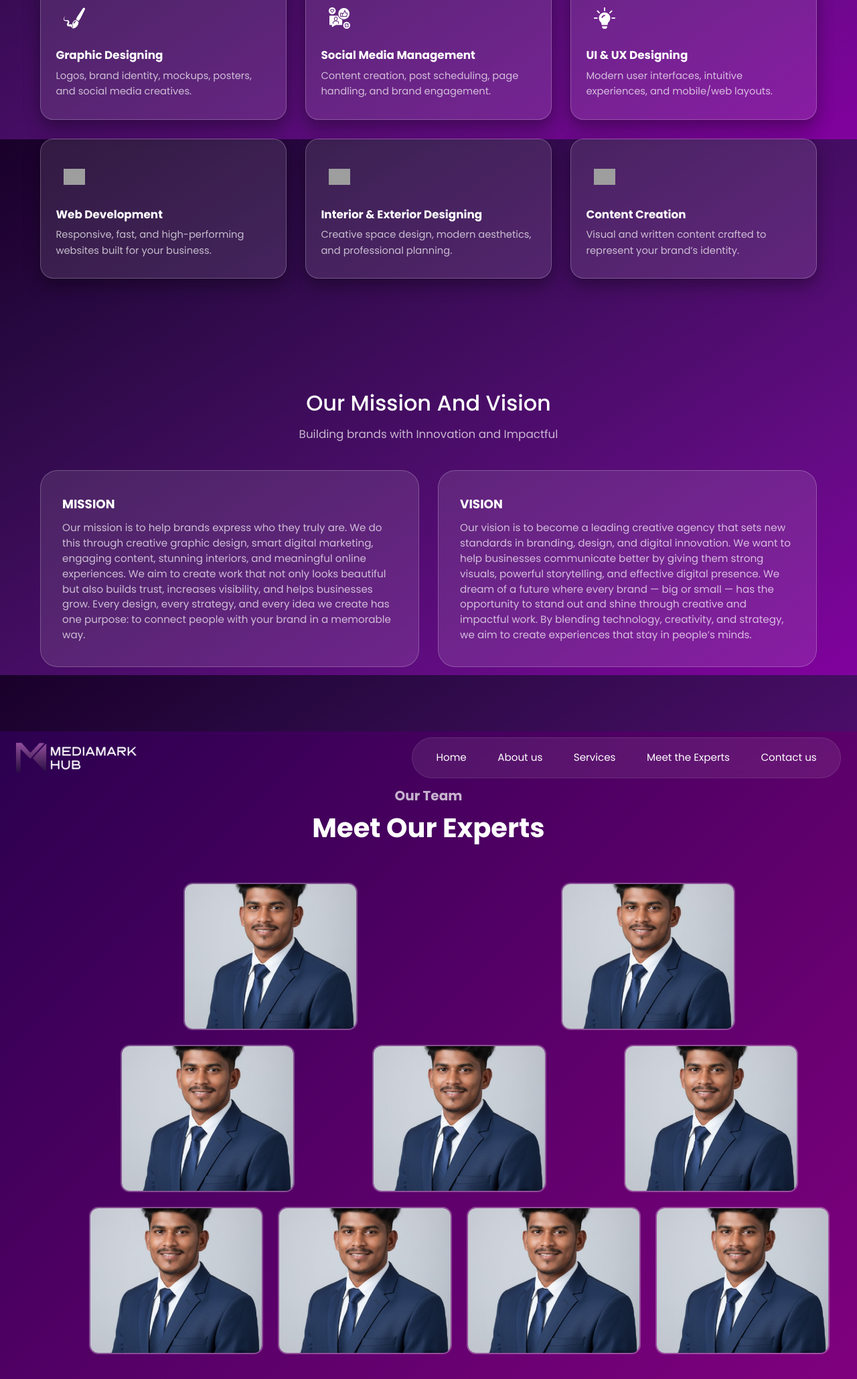
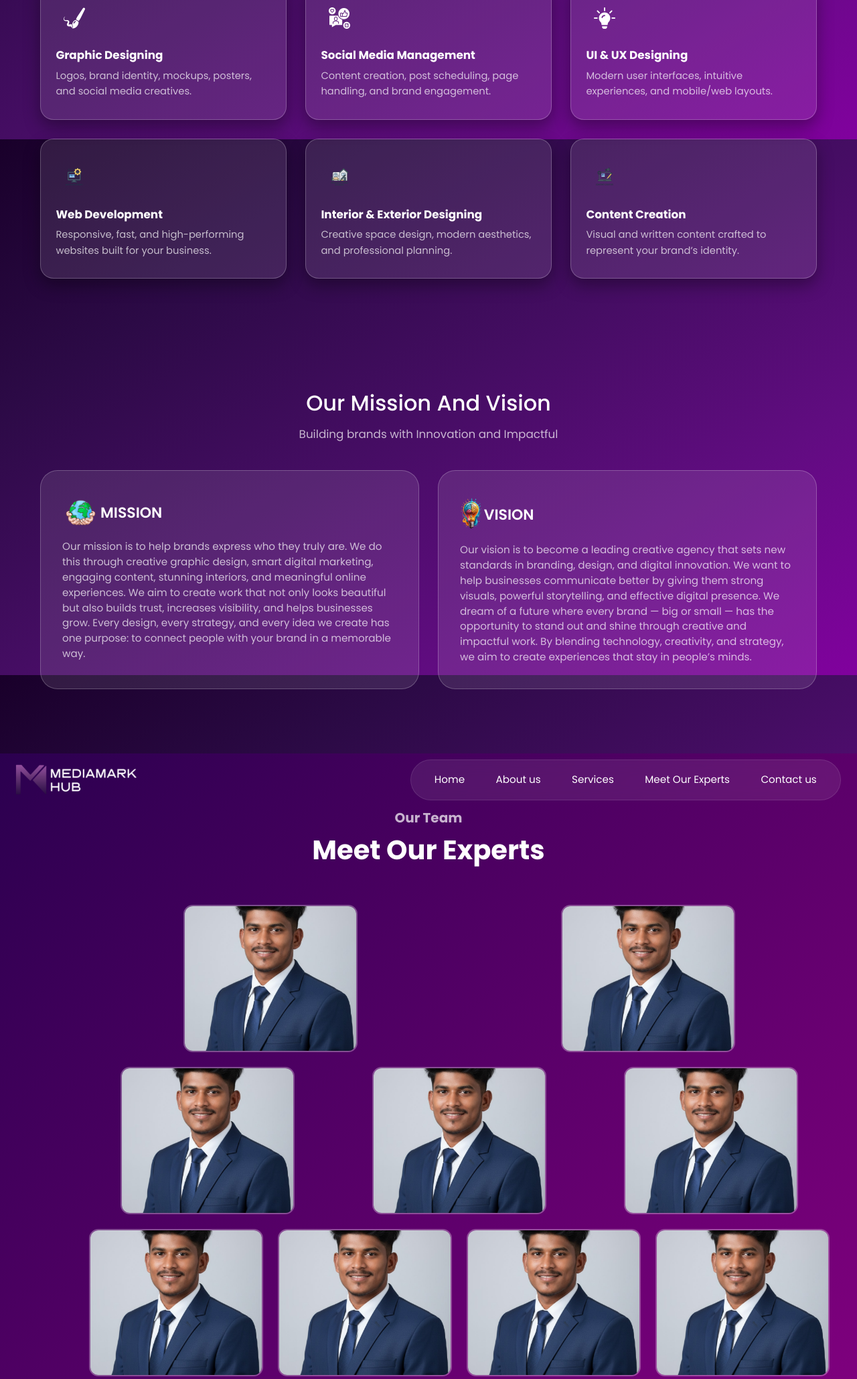
Before and after one commit to pavankalyan75699/MediaMarkHubWebsiteDesign, a Django app: template main/templates/media.html in a window 1280 px wide, after a click on "Meet Our Experts". Shown: the part 2192-4251 px from the top of the page at 67% size. Run offline with Django 5.2, Linux system fonts and the light colour scheme; the template is opened without the code that fills it, so the values that code supplies are empty; grey boxes are pictures that could not be loaded.

Commit message:
adding the experts section and mision-vision section

```diff
--- a/main/static/css/media.css
+++ b/main/static/css/media.css
@@ -348,8 +348,30 @@ body{
   line-height:1.5;
   color:var(--text-muted);
 }
+.mission-vision .card .title-img {
+  display: flex;
+  align-items: center;
+  gap:2px;
+  margin-bottom: 12px;
+}
 
-/* ---------- Experts ---------- */
+.mission-vision .card .title-img h4 {
+  font-size: 22px;
+  font-weight: 600;
+  margin: 0;
+}
+.mission-vision .card .title-img img {
+  width: 55px;    /* adjust size as needed */
+  height: auto;
+}
+.mission-vision .card .title-img img.vision-img {
+  height: 60px !important;
+  width: auto !important;
+}
+
+
+/* ======================= EXPERTS SECTION ======================= */
+
 .experts-section {
     width: 100%;
     padding: 80px 6%;
--- a/main/templates/media.html
+++ b/main/templates/media.html
@@ -40,7 +40,7 @@
         <li role="none"><a role="menuitem" href="#home">Home</a></li>
         <li role="none"><a role="menuitem" href="#about">About us</a></li>
         <li role="none"><a role="menuitem" href="#services">Services</a></li>
-        <li role="none"><a role="menuitem" href="#experts">Meet the Experts</a></li>
+        <li role="none"><a role="menuitem" href="#experts">Meet Our Experts</a></li>
         <li role="none"><a role="menuitem" href="#contact">Contact us</a></li>
       </ul>
     </nav>
@@ -128,7 +128,7 @@
 
         <article class="card service-card">
             <div class="service-icon">
-                <img src="{% static 'img/web-dev.png' %}" alt="">
+                <img src="{% static 'img/webdevelopment.png' %}" alt="">
             </div>
             <h4>Web Development</h4>
             <p>Responsive, fast, and high-performing websites built for your business.</p>
@@ -160,7 +160,10 @@
 
       <div class="mission-vision-container">
         <article class="card">
+          <div class="title-img">
+          <img src="{% static 'img/mission.png' %}" alt="">
           <h4>MISSION</h4>
+          </div>
           <p>
             Our mission is to help brands express who they truly are.
 We do this through creative graphic design, smart digital marketing, engaging content, stunning interiors, and meaningful online experiences.
@@ -170,7 +173,10 @@ Every design, every strategy, and every idea we create has one purpose: to conne
         </article>
 
         <article class="card">
+          <div class="title-img">
+          <img class="vision-img" src="{% static 'img/vision.png' %}" alt="">
           <h4>VISION</h4>
+          </div>
           <p>
             Our vision is to become a leading creative agency that sets new standards in branding, design, and digital innovation.
 We want to help businesses communicate better by giving them strong visuals, powerful storytelling, and effective digital presence.
@@ -180,94 +186,126 @@ By blending technology, creativity, and strategy, we aim to create experiences t
         </article>
       </div>
     </section>
-
-    <section id="experts" class="experts-section">
+<section id="experts" class="experts-section">
     <h2 class="experts-title">Our Team</h2>
     <h3 class="experts-subtitle">Meet Our Experts</h3>
 
     <div class="experts-grid">
 
-        <!-- Row 1 – 2 Experts -->
+        <!-- Expert 1 -->
         <div class="expert-card" data-expert="1">
             <img src="{% static 'img/pavan.jpg' %}" alt="Pavan">
+
+            <div class="full-overlay"></div>
+
             <div class="overlay">
-                <h4>Pavankalyan</h4>
-                <p>Full Stack Developer</p>
-                <button class="view-btn">View Works</button>
+                <h4 class="stagger">Pavankalyan</h4>
+                <p class="stagger">Full Stack Developer</p>
+                <button class="view-btn stagger">View Works</button>
             </div>
         </div>
 
+        <!-- Expert 2 -->
         <div class="expert-card" data-expert="2">
             <img src="{% static 'img/pavan.jpg' %}" alt="Kiran">
+
+            <div class="full-overlay"></div>
+
             <div class="overlay">
-                <h4>Kiran Kumar</h4>
-                <p>UI Designer • SMM</p>
-                <button class="view-btn">View Works</button>
+                <h4 class="stagger">Kiran Kumar</h4>
+                <p class="stagger">UI Designer • SMM</p>
+                <button class="view-btn stagger">View Works</button>
             </div>
         </div>
 
-        <!-- Row 2 – 3 Experts -->
+        <!-- Expert 3 -->
         <div class="expert-card" data-expert="3">
             <img src="{% static 'img/pavan.jpg' %}" alt="">
+
+            <div class="full-overlay"></div>
+
             <div class="overlay">
-                <h4>Member 3</h4>
-                <p>Frontend Developer</p>
-                <button class="view-btn">View Works</button>
+                <h4 class="stagger">Member 3</h4>
+                <p class="stagger">Frontend Developer</p>
+                <button class="view-btn stagger">View Works</button>
             </div>
         </div>
 
+        <!-- Expert 4 -->
         <div class="expert-card" data-expert="4">
             <img src="{% static 'img/pavan.jpg' %}" alt="">
+
+            <div class="full-overlay"></div>
+
             <div class="overlay">
-                <h4>Member 4</h4>
-                <p>Backend Developer</p>
-                <button class="view-btn">View Works</button>
+                <h4 class="stagger">Member 4</h4>
+                <p class="stagger">Backend Developer</p>
+                <button class="view-btn stagger">View Works</button>
             </div>
         </div>
 
+        <!-- Expert 5 -->
         <div class="expert-card" data-expert="5">
             <img src="{% static 'img/pavan.jpg' %}" alt="">
+
+            <div class="full-overlay"></div>
+
             <div class="overlay">
-                <h4>Member 5</h4>
-                <p>Marketing Expert</p>
-                <button class="view-btn">View Works</button>
+                <h4 class="stagger">Member 5</h4>
+                <p class="stagger">Marketing Expert</p>
+                <button class="view-btn stagger">View Works</button>
             </div>
         </div>
 
-        <!-- Row 3 – 4 Experts -->
+        <!-- Expert 6 -->
         <div class="expert-card" data-expert="6">
             <img src="{% static 'img/pavan.jpg' %}" alt="">
+
+            <div class="full-overlay"></div>
+
             <div class="overlay">
-                <h4>Member 6</h4>
-                <p>Project Manager</p>
-                <button class="view-btn">View Works</button>
+                <h4 class="stagger">Member 6</h4>
+                <p class="stagger">Project Manager</p>
+                <button class="view-btn stagger">View Works</button>
             </div>
         </div>
 
+        <!-- Expert 7 -->
         <div class="expert-card" data-expert="7">
             <img src="{% static 'img/pavan.jpg' %}" alt="">
+
+            <div class="full-overlay"></div>
+
             <div class="overlay">
-                <h4>Member 7</h4>
-                <p>App Developer</p>
-                <button class="view-btn">View Works</button>
+                <h4 class="stagger">Member 7</h4>
+                <p class="stagger">App Developer</p>
+                <button class="view-btn stagger">View Works</button>
             </div>
         </div>
 
+        <!-- Expert 8 -->
         <div class="expert-card" data-expert="8">
             <img src="{% static 'img/pavan.jpg' %}" alt="">
+
+            <div class="full-overlay"></div>
+
             <div class="overlay">
-                <h4>Member 8</h4>
-                <p>Brand Strategist</p>
-                <button class="view-btn">View Works</button>
+                <h4 class="stagger">Member 8</h4>
+                <p class="stagger">Brand Strategist</p>
+                <button class="view-btn stagger">View Works</button>
             </div>
         </div>
 
+        <!-- Expert 9 -->
         <div class="expert-card" data-expert="9">
             <img src="{% static 'img/pavan.jpg' %}" alt="">
+
+            <div class="full-overlay"></div>
+
             <div class="overlay">
-                <h4>Member 9</h4>
-                <p>Video Editor</p>
-                <button class="view-btn">View Works</button>
+                <h4 class="stagger">Member 9</h4>
+                <p class="stagger">Video Editor</p>
+                <button class="view-btn stagger">View Works</button>
             </div>
         </div>
 
@@ -288,6 +326,7 @@ By blending technology, creativity, and strategy, we aim to create experiences t
         <ul id="modalProjects"></ul>
     </div>
 </div>
+
 
     <!-- CONTACT US -->
     <section id="contact" class="contact">
```
Also changed, not shown: other parts of main/static/css/media.css (+84 -23 lines), main/static/img/content.png (added), main/static/img/interior.png (added), main/static/img/mission.png (added), main/static/img/vision.png (added), main/static/img/webdevelopment.png (added).
